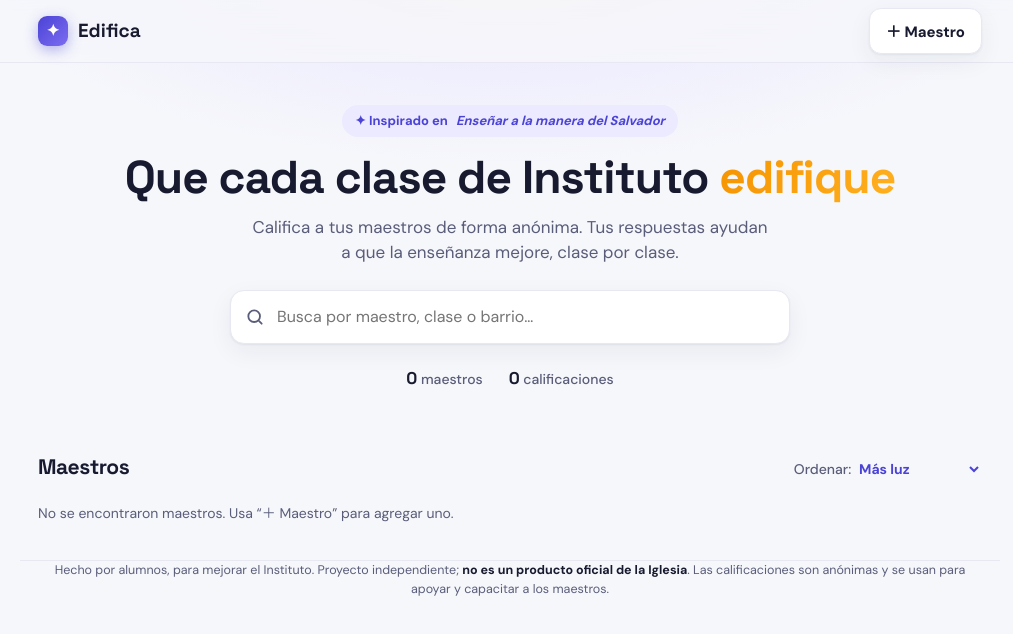
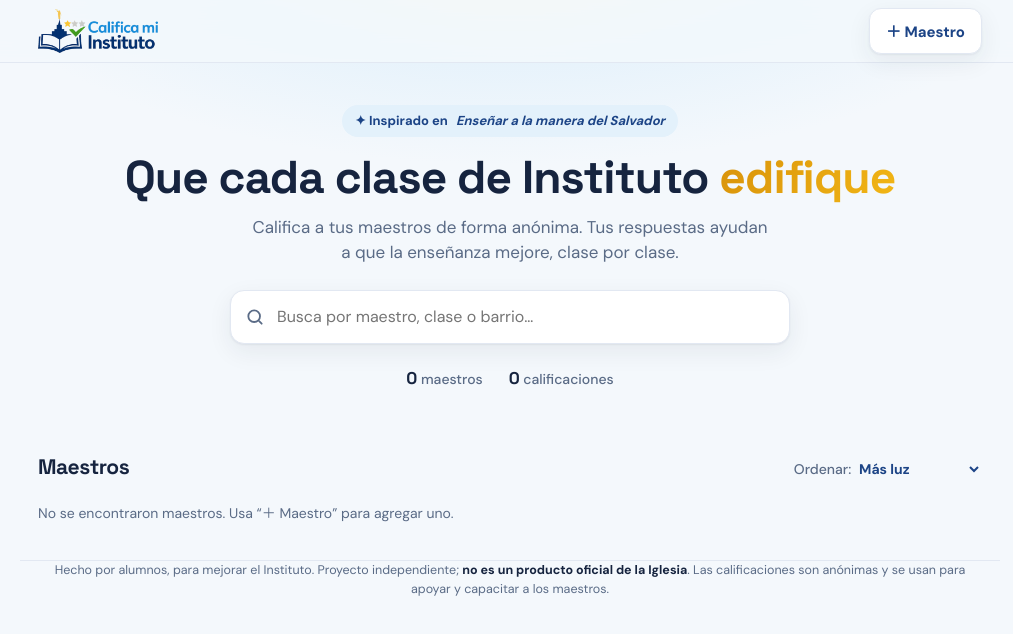
Before and after one commit to batreides08/edifica-instituto, a plain HTML site: page index.html in a window 1280 px wide. Shown: the top 634 px of the page, without its empty margins (130-1143 px from the left). Drawn offline with Linux system fonts and the light colour scheme.

Commit message:
logo changes

```diff
--- a/index.html
+++ b/index.html
@@ -3,20 +3,22 @@
 <head>
 <meta charset="UTF-8" />
 <meta name="viewport" content="width=device-width, initial-scale=1.0" />
-<title>Edifica · Califica a tus maestros de Instituto</title>
+<title>Califica mi Instituto · Califica a tus maestros</title>
 <meta name="description" content="Califica a tus maestros de Instituto según los principios de Enseñar a la manera del Salvador y ayuda a que las clases mejoren." />
+<link rel="icon" type="image/png" href="favicon.png" />
+<link rel="apple-touch-icon" href="favicon.png" />
 <link rel="preconnect" href="https://fonts.googleapis.com" />
 <link rel="preconnect" href="https://fonts.gstatic.com" crossorigin />
 <link href="https://fonts.googleapis.com/css2?family=DM+Sans:wght@400;500;700&family=Space+Grotesk:wght@500;600;700&display=swap" rel="stylesheet" />
 <style>
   :root{
-    --ink:#181A2F; --ink-soft:#5A5D7A; --bg:#F6F7FB; --surface:#FFFFFF;
-    --primary:#4B43D6; --primary-2:#7C6CF0; --primary-soft:#ECEAFF;
-    --gold:#FFB020; --gold-deep:#F59300; --gold-soft:#FFF3D6;
-    --mint:#16B89A; --line:#E7E8F2; --danger:#E5484D;
+    --ink:#16243F; --ink-soft:#5A6B86; --bg:#F4F8FC; --surface:#FFFFFF;
+    --primary:#1C4486; --primary-2:#2BA9E1; --primary-soft:#E3F1FB;
+    --gold:#F2B616; --gold-deep:#D8920A; --gold-soft:#FEF3D2;
+    --mint:#62B23A; --line:#E2E8F2; --danger:#E5484D;
     --r:18px; --r-sm:12px;
-    --shadow:0 1px 2px rgba(24,26,47,.06), 0 8px 24px rgba(24,26,47,.06);
-    --shadow-lg:0 12px 40px rgba(75,67,214,.16);
+    --shadow:0 1px 2px rgba(22,36,63,.06), 0 8px 24px rgba(22,36,63,.07);
+    --shadow-lg:0 12px 40px rgba(28,68,134,.18);
   }
   *{box-sizing:border-box}
   html,body{margin:0;padding:0}
@@ -32,26 +34,25 @@
   .wrap{max-width:980px;margin:0 auto;padding:0 18px}
 
   /* ---------- Header ---------- */
-  header{position:sticky;top:0;z-index:30;background:rgba(246,247,251,.82);
+  header{position:sticky;top:0;z-index:30;background:rgba(244,248,252,.85);
     backdrop-filter:saturate(160%) blur(12px);border-bottom:1px solid var(--line)}
   .bar{display:flex;align-items:center;justify-content:space-between;height:62px}
-  .logo{display:flex;align-items:center;gap:10px;font-family:'Space Grotesk';font-weight:700;font-size:19px}
-  .spark{width:30px;height:30px;border-radius:9px;display:grid;place-items:center;
-    background:linear-gradient(135deg,var(--primary),var(--primary-2));color:#fff;font-size:16px;
-    box-shadow:0 4px 14px rgba(75,67,214,.4)}
+  .logo{display:flex;align-items:center}
+  .logo img{height:38px;width:auto;display:block}
+  @media(min-width:680px){.logo img{height:44px}}
   .btn{display:inline-flex;align-items:center;gap:7px;font-weight:700;font-size:15px;
     padding:11px 16px;border-radius:12px;transition:transform .12s ease, box-shadow .12s ease, background .12s}
   .btn:active{transform:translateY(1px)}
   .btn-primary{background:linear-gradient(135deg,var(--primary),var(--primary-2));color:#fff;
-    box-shadow:0 6px 18px rgba(75,67,214,.32)}
-  .btn-primary:hover{box-shadow:0 8px 22px rgba(75,67,214,.42)}
-  .btn-ghost{background:var(--surface);color:var(--ink);border:1px solid var(--line);box-shadow:var(--shadow)}
-  .btn-ghost:hover{background:#fff;border-color:#d6d8e8}
+    box-shadow:0 6px 18px rgba(28,68,134,.30)}
+  .btn-primary:hover{box-shadow:0 8px 22px rgba(28,68,134,.40)}
+  .btn-ghost{background:var(--surface);color:var(--primary);border:1px solid var(--line);box-shadow:var(--shadow)}
+  .btn-ghost:hover{background:#fff;border-color:#cdd9ea}
 
   /* ---------- Hero ---------- */
   .hero{position:relative;padding:42px 0 26px;text-align:center}
   .hero::before{content:"";position:absolute;inset:-40% -20% auto -20%;height:340px;z-index:-1;
-    background:radial-gradient(60% 100% at 50% 0%, #FFF3D6 0%, rgba(236,234,255,.7) 42%, rgba(246,247,251,0) 72%)}
+    background:radial-gradient(60% 100% at 50% 0%, #FEF3D2 0%, rgba(227,241,251,.75) 42%, rgba(244,248,252,0) 72%)}
   .eyebrow{display:inline-flex;align-items:center;gap:8px;font-size:13px;font-weight:700;
     color:var(--primary);background:var(--primary-soft);padding:6px 13px;border-radius:999px;margin-bottom:16px}
   .hero h1{font-size:clamp(30px,7vw,46px);line-height:1.05}
@@ -181,7 +182,7 @@
 
 <header>
   <div class="wrap bar">
-    <div class="logo"><span class="spark">✦</span> Edifica</div>
+    <div class="logo"><img src="logo.png" alt="Califica mi Instituto" /></div>
     <button class="btn btn-ghost" id="openAdd">＋ Maestro</button>
   </div>
 </header>
```
